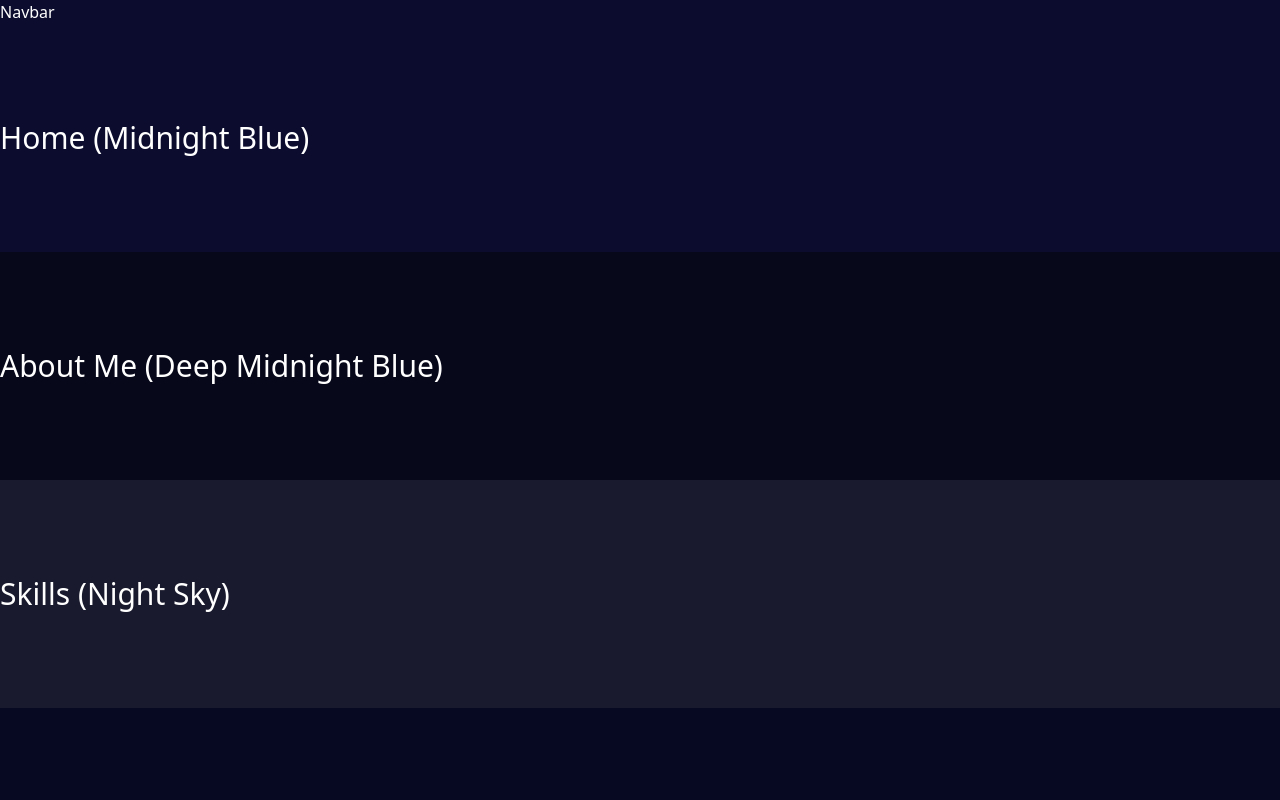
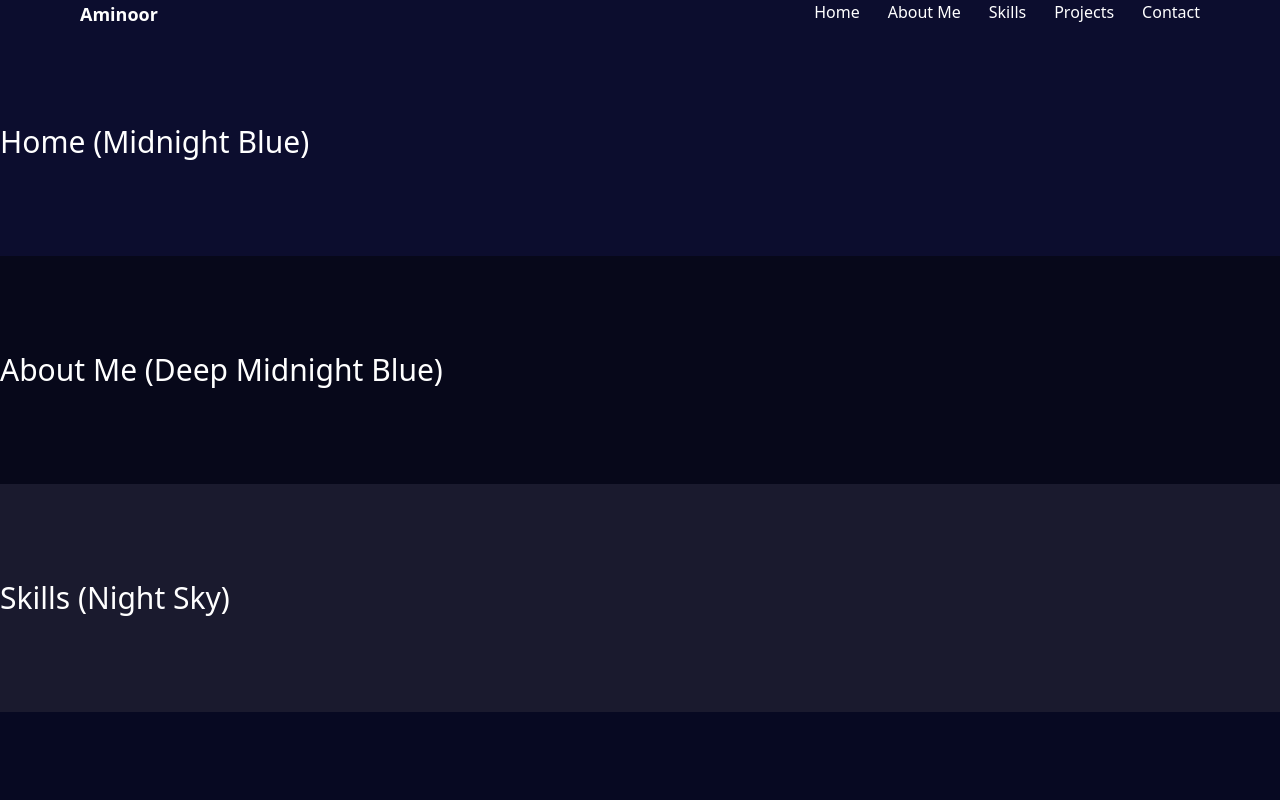
Before and after one commit to Mrahman141/Portfolio_Website, a Next.js app: page / in a window 1280 px wide. Shown: the top 800 px of the page. Built offline with nearby package versions, Linux system fonts and the light colour scheme.

Commit message:
have navbar but not suitable for mobile devices

```diff
--- a/app/layout.js
+++ b/app/layout.js
@@ -12,8 +12,8 @@ export const metadata = {
 export default function RootLayout({ children }) {
   return (
     <html lang="en">
-      <body>
-        <Navbar />
+      <body className='bg-black'>
+        <Navbar/>
         {children}
       </body>
     </html>
--- a/components/Navbar.js
+++ b/components/Navbar.js
@@ -1,5 +1,25 @@
 export default function Navbar() {
-  return (
-    <div className='bg-Midnight-Blue text-white'>Navbar</div>
-  )
+    return (
+        <nav className='bg-Midnight-Blue text-white'>
+            <div className="max-w-6xl mx-auto px-4">
+                <div className="flex justify-between">
+                    <a href="#" class="text-white text-lg font-bold">Aminoor</a>
+
+                    <div class="hidden sm:flex space-x-7">
+                        <a href="#" class="text-white">Home</a>
+                        <a href="#" class="text-white">About Me</a>
+                        <a href="#" class="text-white">Skills</a>
+                        <a href="#" class="text-white">Projects</a>
+                        <a href="#" class="text-white">Contact</a>
+                    </div>
+
+                    <div class="sm:hidden">
+                        <button class="text-white focus:outline-none">
+                            &#9776;
+                        </button>
+                    </div>
+                </div>
+            </div>
+        </nav>
+    )
 }
```
